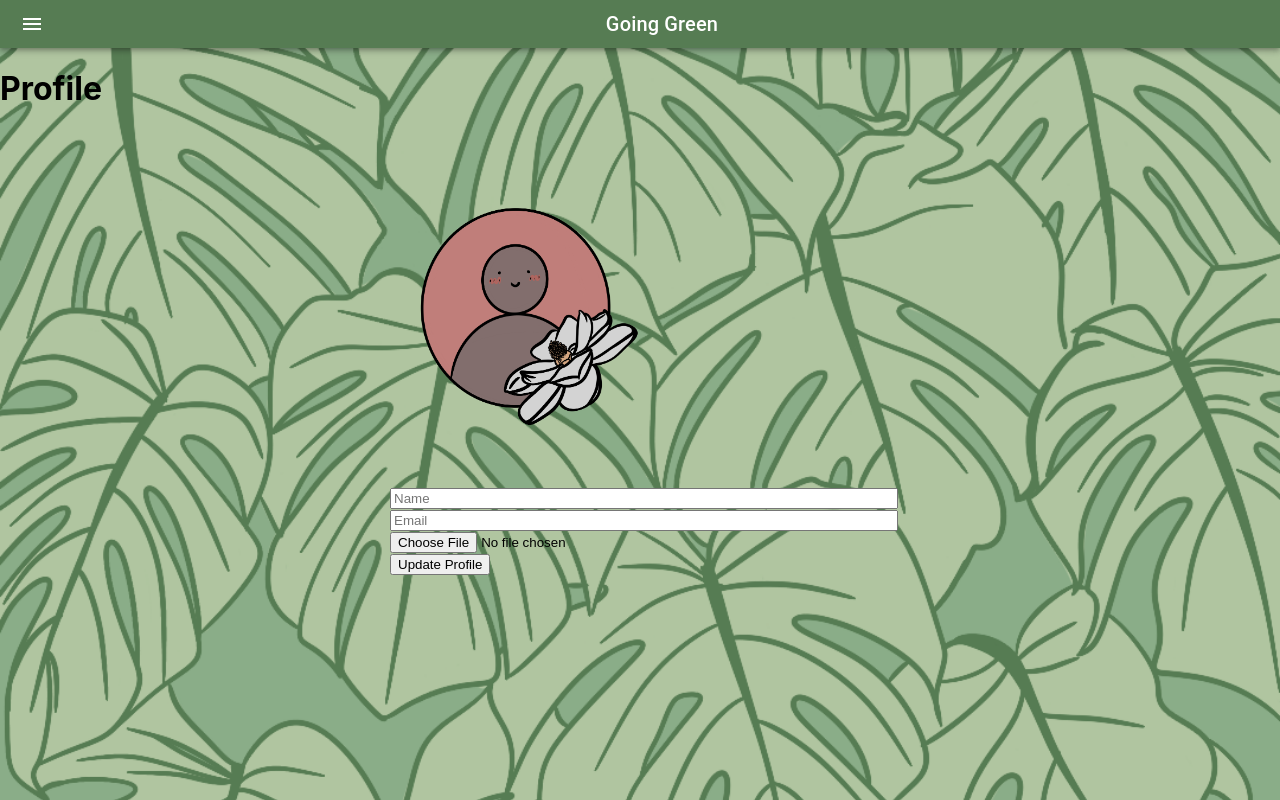
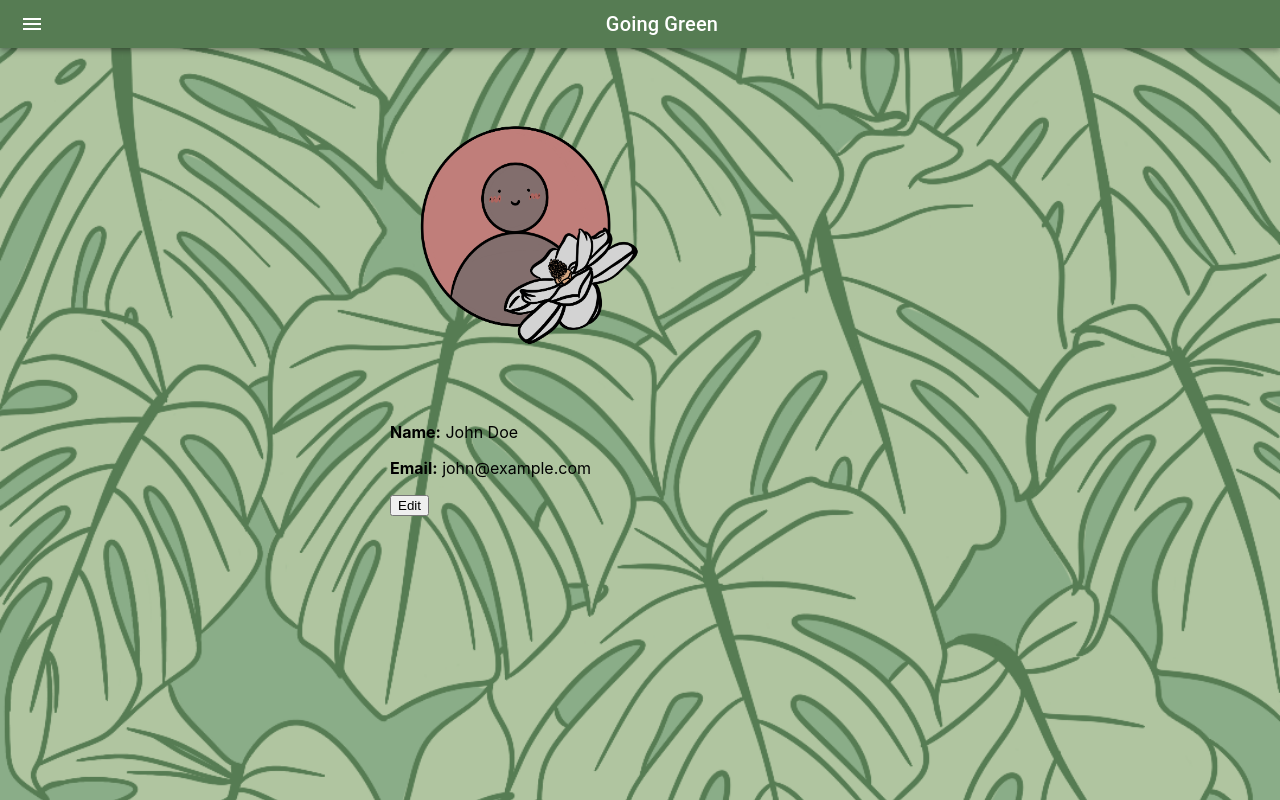
Before and after one commit to chloeimb/GROUP6, a React (Create React App) app in the folder green-app/: page /profile in a window 1280 px wide. Built offline with nearby package versions, Linux system fonts and the light colour scheme.

Commit message:
added editable mode and removed header

```diff
--- a/green-app/src/Profile.tsx
+++ b/green-app/src/Profile.tsx
@@ -15,6 +15,16 @@ const Profile: React.FC = () => {
   const [profile, setProfile] = useState<UserProfile>({ name: '', email: '' });
   const [profileImage, setProfileImage] = useState<File | null>(null);
   const [imagePreviewUrl, setImagePreviewUrl] = useState<string | null>(null);
+  const [editMode, setEditMode] = useState(false);
+
+
+  // fetch user data when component mounts
+  // replace with actual logic for fetching user data
+  // this is a dummy user object
+  useEffect(() => {
+    setProfile({ name: 'John Doe', email: 'john@example.com'});
+  }, []);
+
 
   const handleInputChange = (e: React.ChangeEvent<HTMLInputElement>) => {
     setProfile({ ...profile, [e.target.name]: e.target.value });
@@ -42,6 +52,7 @@ const Profile: React.FC = () => {
     axios.post(apiUrl, { name: profile.name, email: profile.email })
       .then((response) => {
         console.log('User data updated successfully:', response.data);
+        setEditMode(false);
       })
       .catch((error) => {
         console.error('Error updating user data:', error);
@@ -56,31 +67,24 @@ const Profile: React.FC = () => {
   return (
     <div style={{ backgroundImage: `url(${backgroundImage})`, backgroundSize: 'cover', backgroundPosition: 'center', height: '100vh' }}>
       <DenseAppBar />
-      <h1>Profile</h1>
       <div style={containerStyle}>
-        <img
-          src={imagePreviewUrl || defaultProfilePic}
-          alt="Profile"
-          style={{ maxWidth: '50%', height: 'auto' }}
-        />
-        <form onSubmit={handleSubmit}>
-          <input
-            type="text"
-            name="name"
-            placeholder="Name"
-            value={profile.name}
-            onChange={handleInputChange}
-          />
-          <input
-            type="email"
-            name="email"
-            placeholder="Email"
-            value={profile.email}
-            onChange={handleInputChange}
-          />
-          <input type="file" onChange={handleImageChange} />
-          <button type="submit">Update Profile</button>
-        </form>
+        {editMode ? (
+          <form onSubmit={handleSubmit}>
+            <input type="text" name="name" placeholder="Name" value={profile.name} onChange={handleInputChange} />
+            <input type="email" name="email" placeholder="Email" value={profile.email} onChange={handleInputChange} />
+            <input type="file" onChange={handleImageChange} />
+            <button type="submit">Update Profile</button>
+          </form>
+        ) : (
+          <>
+            <img src={imagePreviewUrl || defaultProfilePic} alt="Profile" style={{ maxWidth: '50%', height: 'auto' }} />
+            <div>
+              <p><strong>Name:</strong> {profile.name}</p>
+              <p><strong>Email:</strong> {profile.email}</p>
+            </div>
+            <button onClick={() => setEditMode(true)}>Edit</button>
+          </>
+        )}
       </div>
     </div>
   );
```
